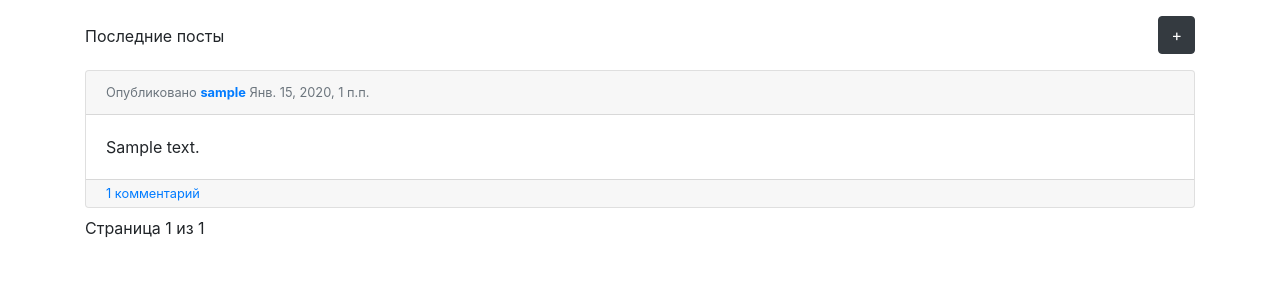
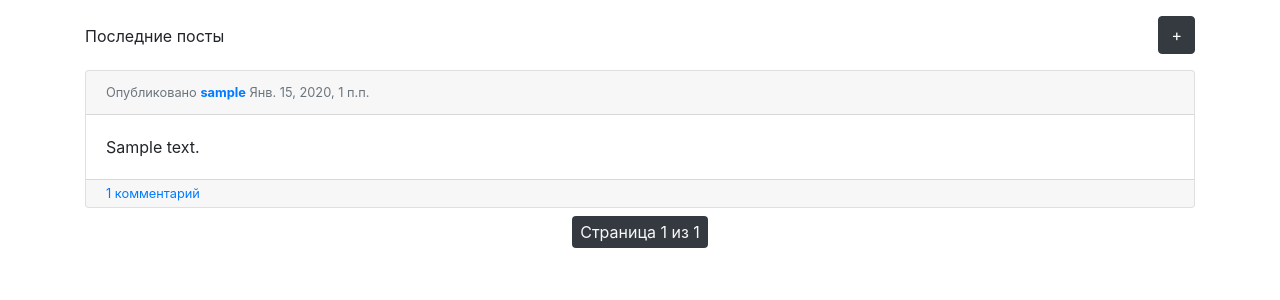
Before and after one commit to mickxolotl/reddit-clone, a Django app: page / in a window 1280 px wide. Shown: the part 56-356 px from the top of the page. Run offline with Django 3.2, Linux system fonts and the light colour scheme; tables that the repository leaves empty hold one stand-in row (values such as "Sample post"); some libraries are stand-ins or nearby versions.

Commit message:
pagination style

```diff
--- a/rddt_main/static/rddt_main/custom.css
+++ b/rddt_main/static/rddt_main/custom.css
@@ -23,3 +23,8 @@ a.small {
 .container {
     overflow-wrap: break-word;
 }
+
+.page-current {
+    line-height: 2rem;
+    margin: 0 -4px;
+}
--- a/rddt_main/templates/rddt_main/main.html
+++ b/rddt_main/templates/rddt_main/main.html
@@ -11,18 +11,22 @@
             {% include 'rddt_main/includes/post_snippet.html' %}
         {% endfor %}
 
-        <div class="pagination">
-            <span class="page-links">
+        <div class="pagination text-center">
+        <div class="col">
+            <span class="page-links btn-group btn-group-sm">
                 {% if page_obj.has_previous %}
-                    <a href="{% url 'rddt_main:homepage' %}?page={{ page_obj.previous_page_number }}"><--</a>
+                    <a href="{% url 'rddt_main:homepage' %}?page={{ page_obj.previous_page_number }}"
+                       class="btn btn-dark">⇦</a>
                 {% endif %}
-                <span class="page-current">
+                <span class="page-current bg-dark text-light px-2 rounded">
                     Страница {{ page_obj.number }} из {{ page_obj.paginator.num_pages }}
                 </span>
                 {% if page_obj.has_next %}
-                    <a href="{% url 'rddt_main:homepage' %}?page={{ page_obj.next_page_number }}">--></a>
+                    <a href="{% url 'rddt_main:homepage' %}?page={{ page_obj.next_page_number }}"
+                       class="btn btn-dark">⇨</a>
                 {% endif %}
             </span>
+        </div>
         </div>
 
     {% else %}
--- a/rddt_main/views.py
+++ b/rddt_main/views.py
@@ -133,7 +133,7 @@ def comment_reply(request, post_id):
             comment.save()
             messages.success(request, 'Комментарий опубликован')
         else:
-            messages.error(request, 'Ошибка при публикации комментария\n%s' % form.errors)
+            messages.error(request, 'Ошибка при публикации комментария')
 
         return redirect('rddt_main:post', post_id)
 
```
